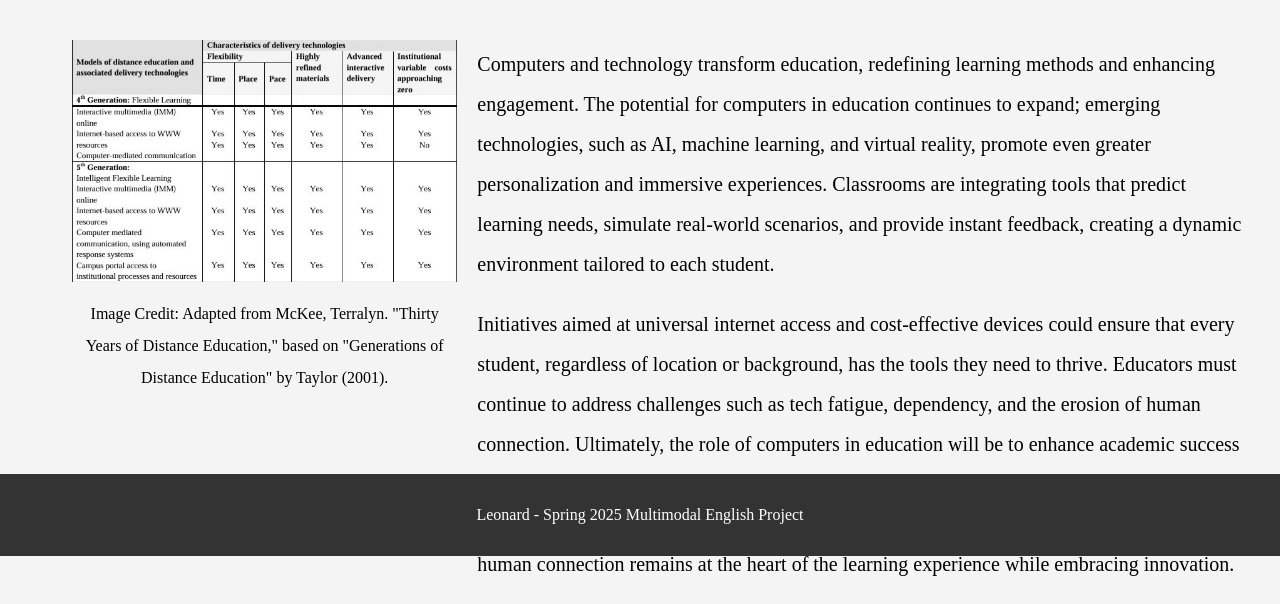
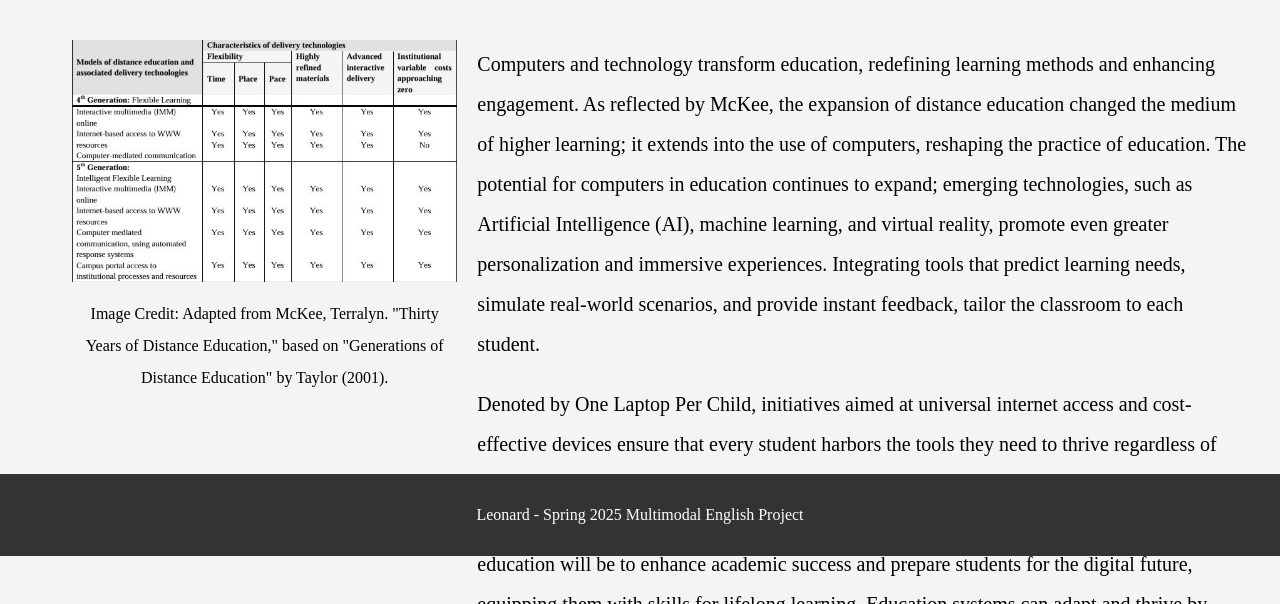
Before and after one commit to Joseph-W-Leonard/Multimodal, a website: page future.html in a window 1280 px wide. Shown: the part 244-848 px from the top of the page. Drawn offline with Linux system fonts and the light colour scheme.

Commit message:
Refactor content in future.html for improved clarity and engagement

```diff
--- a/future.html
+++ b/future.html
@@ -37,10 +37,10 @@
                 </figure>
                 <div style="flex: 2;">
                     <p>
-                        Computers and technology transform education, redefining learning methods and enhancing engagement. The potential for computers in education continues to expand; emerging technologies, such as AI, machine learning, and virtual reality, promote even greater personalization and immersive experiences. Classrooms are integrating tools that predict learning needs, simulate real-world scenarios, and provide instant feedback, creating a dynamic environment tailored to each student.
+                        Computers and technology transform education, redefining learning methods and enhancing engagement. As reflected by McKee, the expansion of distance education changed the medium of higher learning; it extends into the use of computers, reshaping the practice of education. The potential for computers in education continues to expand; emerging technologies, such as Artificial Intelligence (AI), machine learning, and virtual reality, promote even greater personalization and immersive experiences. Integrating tools that predict learning needs, simulate real-world scenarios, and provide instant feedback, tailor the classroom to each student.
                     </p>
                     <p>
-                        Initiatives aimed at universal internet access and cost-effective devices could ensure that every student, regardless of location or background, has the tools they need to thrive. Educators must continue to address challenges such as tech fatigue, dependency, and the erosion of human connection. Ultimately, the role of computers in education will be to enhance academic success and prepare students for the digital future, equipping them with skills for lifelong learning. Education systems can adapt and thrive by thoughtfully integrating technology, ensuring that human connection remains at the heart of the learning experience while embracing innovation.
+                        Denoted by One Laptop Per Child, initiatives aimed at universal internet access and cost-effective devices ensure that every student harbors the tools they need to thrive regardless of location or background. Educators must continue to address challenges such as tech fatigue, dependency, and the erosion of human connection. Ultimately, the role of computers in education will be to enhance academic success and prepare students for the digital future, equipping them with skills for lifelong learning. Education systems can adapt and thrive by thoughtfully integrating technology, ensuring that human connection remains at the heart of the learning experience while embracing innovation.
                     </p>
                 </div>
             </div>
```
